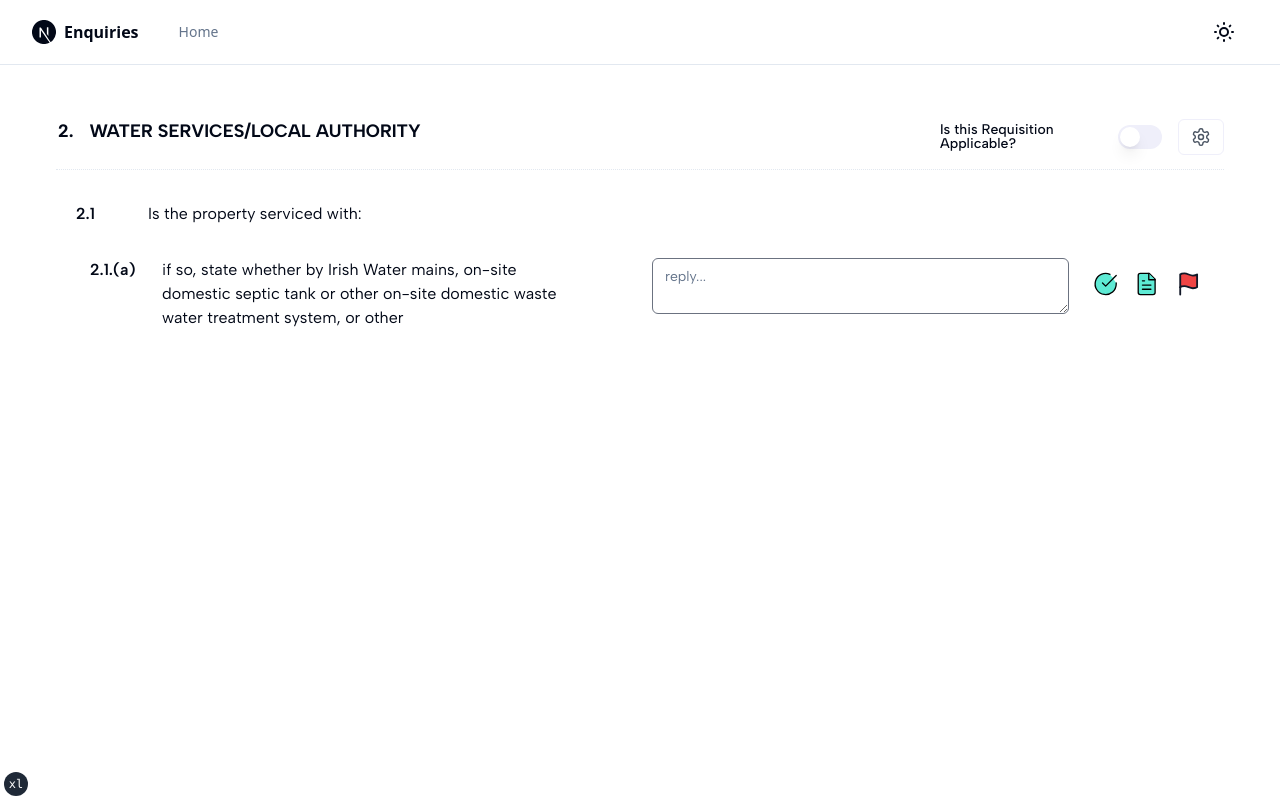
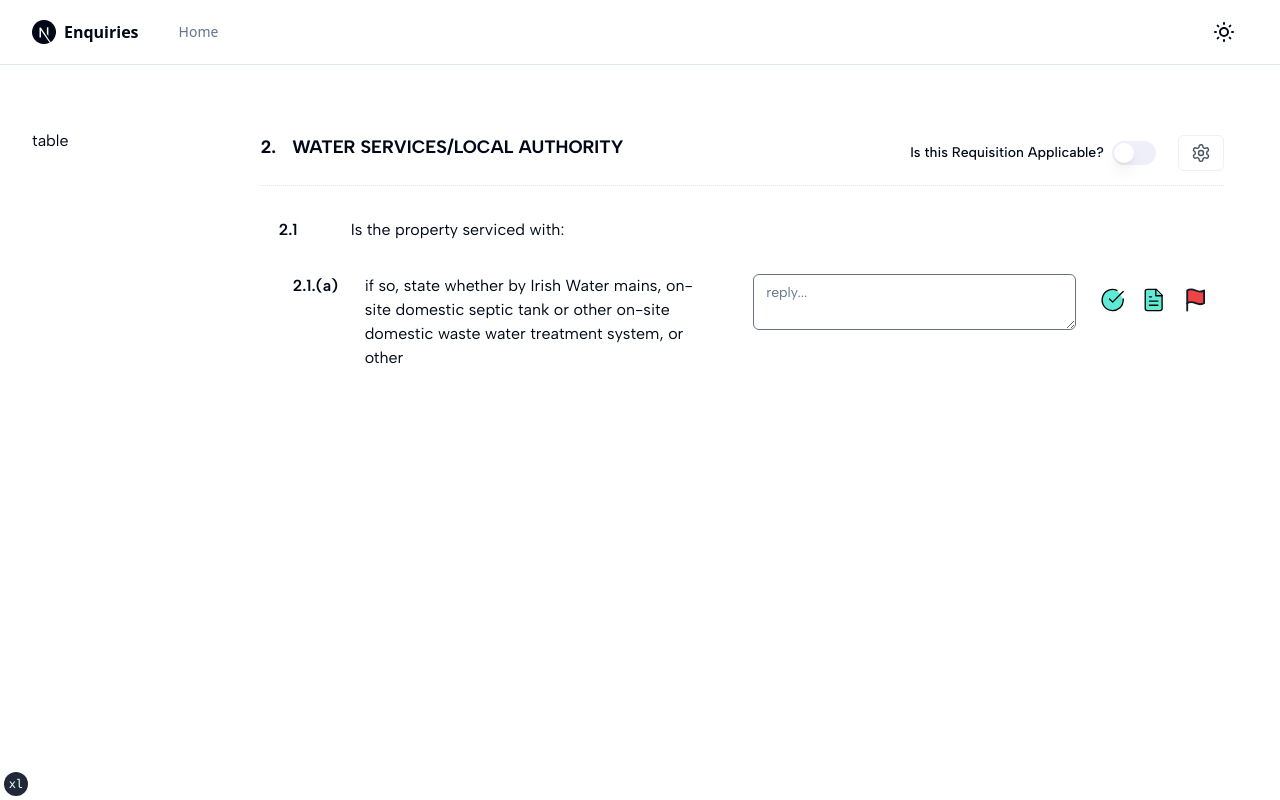
Before and after one commit to kanejoe/enquiries, a Next.js app: page /atomic_requisition in a window 1280 px wide. Built offline with nearby package versions, Linux system fonts and the light colour scheme.

Commit message:
adding table section

```diff
--- a/app/atomic_requisition/page.tsx
+++ b/app/atomic_requisition/page.tsx
@@ -42,8 +42,10 @@ interface AtomicRequisitionProps {
 
 export default function AtomicRequisitionPage() {
   return (
-    <section className="mt-4">
-      <div className="mt-6 flex flex-col rounded p-6">
+    <section className="mt-4 flex">
+      <div className="mt-12 hidden lg:block lg:w-1/6">table</div>
+      <div className="lg:w-5/6">
+        <div className="mt-6 flex flex-col rounded p-6 dark:bg-slate-950">
           {req0.level === 0 ? (
             <AtomicRequisitionHeading
               reqId={req0.reqId}
@@ -70,6 +72,7 @@ export default function AtomicRequisitionPage() {
             replyRequired={req.replyRequired}
           />
         </div>
+      </div>
     </section>
   )
 }
@@ -90,13 +93,13 @@ function AtomicRequisitionHeading({
   return (
     <div className="mb-4 w-full">
       <div className="flex flex-col justify-between border-b border-dotted pb-2 lg:flex-row">
-        <div className="mb-4 mt-1 basis-3/4">
+        <div className="mb-4 mt-1 basis-2/3">
           <div className="ml-0.5 inline-flex justify-center ">
             <div className="mr-4 text-lg font-bold">{clauseRef}</div>
             <div className="text-lg font-bold uppercase">{query}</div>
           </div>
         </div>
-        <div className="flex basis-1/4 justify-between border-0">
+        <div className="flex basis-1/3 justify-between border-0">
           <div className="mr-2 flex place-content-end place-items-center pr-2">
             <IsApplicableSwitch />
           </div>
@@ -118,7 +121,7 @@ function AtomicRequisition({
   replyRequired,
 }: AtomicRequisitionProps) {
   return (
-    <div className="border-box w-full rounded-md transition focus-within:border-x-2 focus-within:border-slate-300 focus-within:bg-slate-50 dark:focus-within:bg-slate-900">
+    <div className="border-box w-full rounded-md transition focus-within:border-x-2 focus-within:border-slate-300 focus-within:bg-slate-50 dark:focus-within:bg-slate-800">
       <div className="flex flex-col gap-y-4 px-4 pb-4 pt-2 lg:flex-row lg:items-start lg:gap-x-6 lg:gap-y-0 lg:p-4">
         <div className="lg:flex lg:w-1/2 lg:flex-row">
           <SectionSpacer level={level} />
@@ -182,7 +185,7 @@ function SectionOptions() {
           size={28}
           color="black"
           strokeWidth={1.25}
-          className="fill-teal-300 transition hover:cursor-pointer hover:fill-white"
+          className="fill-teal-300 transition hover:cursor-pointer hover:fill-white dark:stroke-slate-800"
         />
         <Flag
           size={28}
```
Lines whose indentation alone changed are shown as unchanged.
